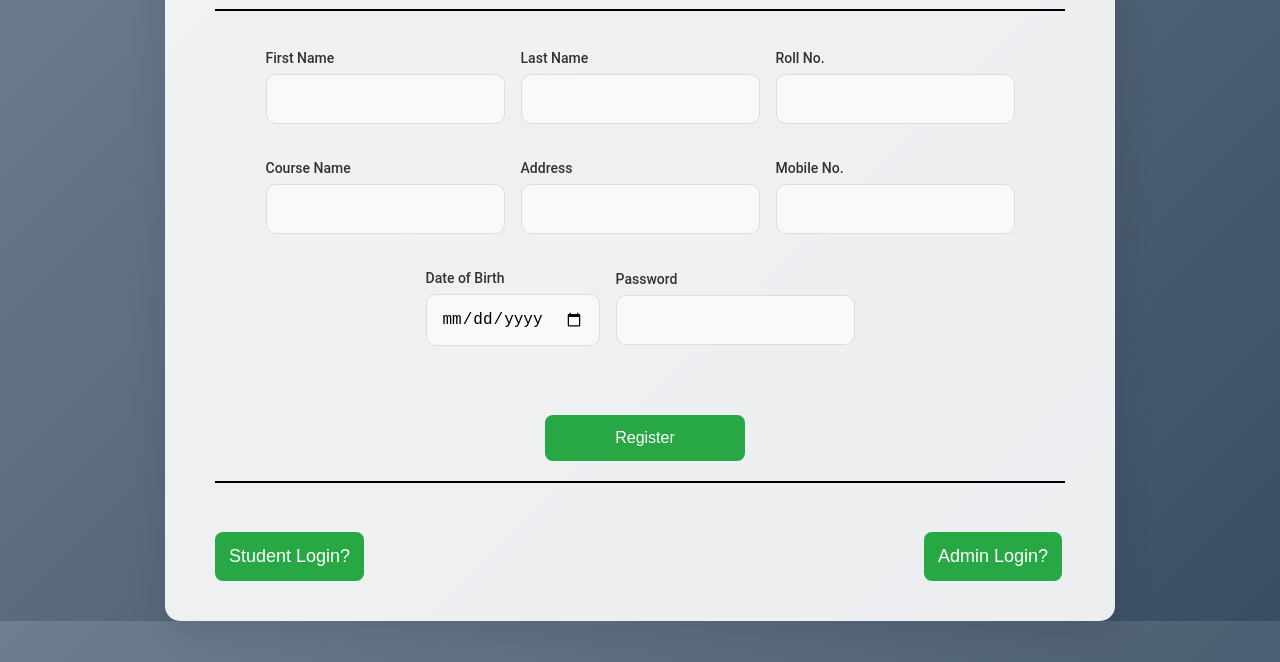
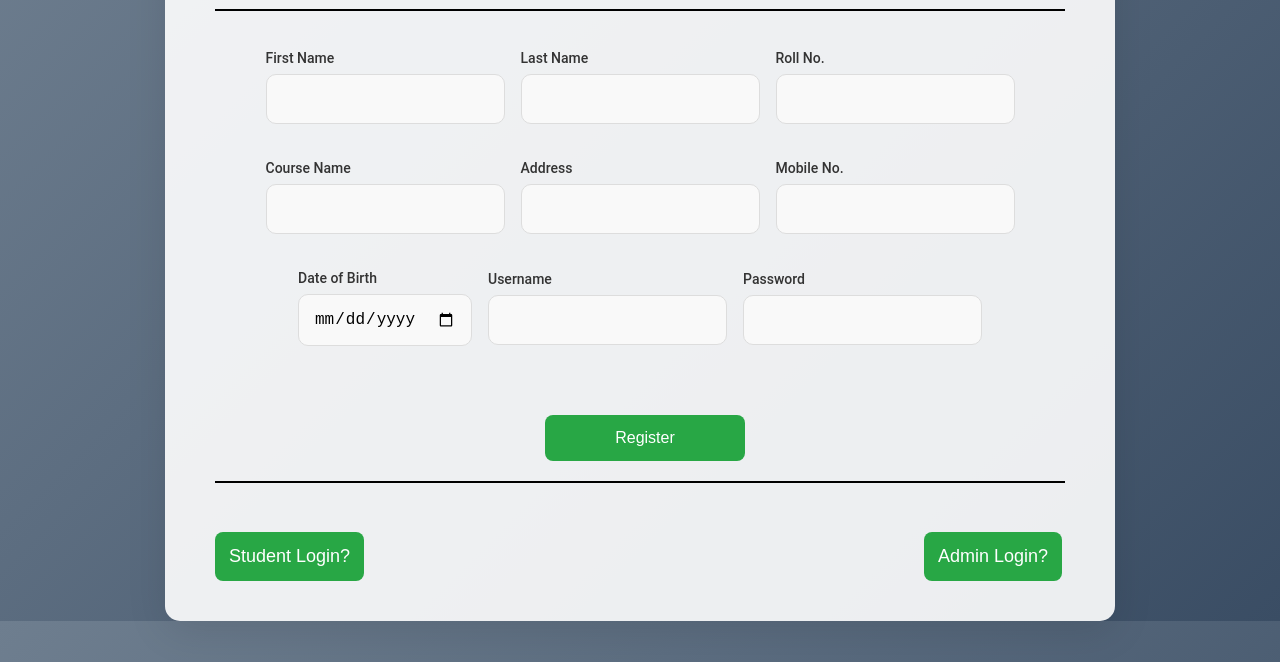
Before and after one commit to Sagnik595/SMS_project2, a plain HTML site: page register1.html in a window 1280 px wide. Shown: the part 138-800 px from the top of the page. Drawn offline with Linux system fonts and the light colour scheme; files that its build step writes are made by us from their sources.

Commit message:
Update register1.html

```diff
--- a/register1.html
+++ b/register1.html
@@ -42,6 +42,10 @@
                     <input type="date" id="dob" name="dob" required>
                 </div>
                 <div class="form-group">
+                    <label for="username">Username</label>
+                    <input type="text" id="username" name="username" required>
+                </div>
+                <div class="form-group">
                     <label for="password">Password</label>
                     <input type="password" id="password" name="password" required>
                 </div>
```
